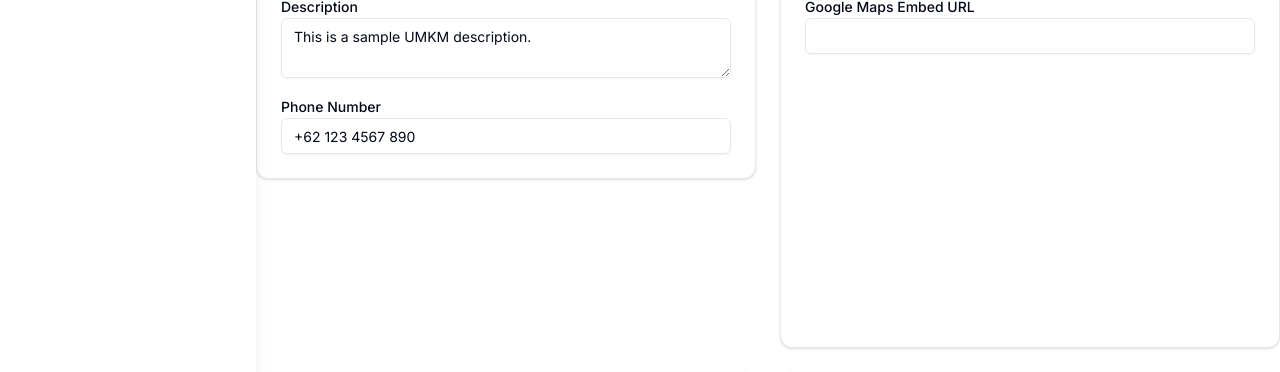
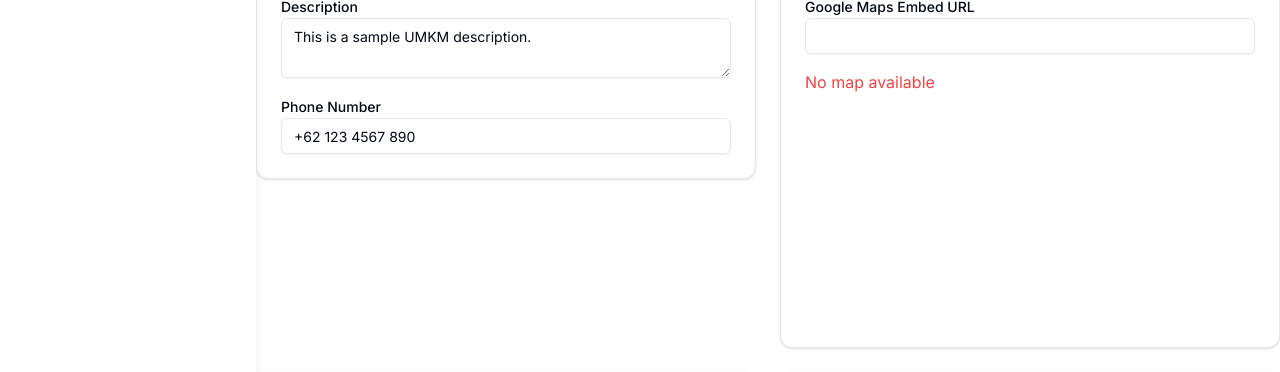
Before and after one commit to adindanabilakh/umkm_sellermuh, a Next.js app: page /umkm/1 in a window 1280 px wide. Shown: the part 304-676 px from the top of the page. Built offline with nearby package versions, Linux system fonts and the light colour scheme.

Commit message:
try deploy #6

```diff
--- a/app/umkm/[id]/page.tsx
+++ b/app/umkm/[id]/page.tsx
@@ -1,8 +1,12 @@
+"use client";
+import { useParams } from "next/navigation";
 import { UMKMDetailForm } from "@/components/umkm-detail-form";
 
-export default function UMKMDetailPage({ params }: { params: { id: string } }) {
+export default function UMKMDetailPage() {
+  const params = useParams<{ id: string }>();
+
   if (!params?.id) {
-    throw new Error("Invalid params: ID is missing.");
+    return <div>Error: Invalid ID</div>; // Bisa ganti dengan UI khusus
   }
 
   const umkmData = {
@@ -20,7 +24,6 @@ export default function UMKMDetailPage({ params }: { params: { id: string } }) {
   return (
     <div className="container mx-auto py-8">
       <h1 className="text-3xl font-bold mb-6">UMKM Details</h1>
-      {/* Kirimkan umkmData sebagai props ke Client Component */}
       <UMKMDetailForm umkmData={umkmData} />
     </div>
   );
--- a/components/add-product-form.tsx
+++ b/components/add-product-form.tsx
@@ -1,46 +1,67 @@
-"use client"
+"use client";
 
-import { useForm } from "react-hook-form"
-import { Input } from "@/components/ui/input"
-import { Label } from "@/components/ui/label"
-import { Button } from "@/components/ui/button"
-import { Textarea } from "@/components/ui/textarea"
+import { useForm } from "react-hook-form";
+import { Input } from "@/components/ui/input";
+import { Label } from "@/components/ui/label";
+import { Button } from "@/components/ui/button";
+import { Textarea } from "@/components/ui/textarea";
 
 interface ProductFormData {
-  name: string
-  description: string
-  price: number
+  name: string;
+  description: string;
+  price: number;
 }
 
-export function AddProductForm({ onAdd, onCancel }) {
+interface AddProductFormProps {
+  onAdd: (data: ProductFormData) => void; // Fungsi menerima data produk
+  onCancel: () => void; // Fungsi tanpa parameter
+}
+
+export function AddProductForm({ onAdd, onCancel }: AddProductFormProps) {
   const {
     register,
     handleSubmit,
     formState: { errors },
     reset,
-  } = useForm<ProductFormData>()
+  } = useForm<ProductFormData>();
 
   const onSubmit = (data: ProductFormData) => {
-    onAdd(data)
-    reset()
-  }
+    onAdd(data);
+    reset();
+  };
 
   return (
     <form onSubmit={handleSubmit(onSubmit)} className="space-y-4">
       <div>
         <Label htmlFor="name">Product Name</Label>
-        <Input id="name" {...register("name", { required: "Product name is required" })} />
-        {errors.name && <p className="text-sm text-red-500">{errors.name.message}</p>}
+        <Input
+          id="name"
+          {...register("name", { required: "Product name is required" })}
+        />
+        {errors.name && (
+          <p className="text-sm text-red-500">{errors.name.message}</p>
+        )}
       </div>
       <div>
         <Label htmlFor="description">Description</Label>
-        <Textarea id="description" {...register("description", { required: "Description is required" })} />
-        {errors.description && <p className="text-sm text-red-500">{errors.description.message}</p>}
+        <Textarea
+          id="description"
+          {...register("description", { required: "Description is required" })}
+        />
+        {errors.description && (
+          <p className="text-sm text-red-500">{errors.description.message}</p>
+        )}
       </div>
       <div>
         <Label htmlFor="price">Price (IDR)</Label>
-        <Input id="price" type="number" {...register("price", { required: "Price is required", min: 0 })} />
-        {errors.price && <p className="text-sm text-red-500">{errors.price.message}</p>}
+        <Input
+          id="price"
+          type="number"
+          {...register("price", { required: "Price is required", min: 0 })}
+        />
+        {errors.price && (
+          <p className="text-sm text-red-500">{errors.price.message}</p>
+        )}
       </div>
       <div className="flex justify-end space-x-2">
         <Button type="button" variant="outline" onClick={onCancel}>
@@ -49,5 +70,5 @@ export function AddProductForm({ onAdd, onCancel }) {
         <Button type="submit">Add Product</Button>
       </div>
     </form>
-  )
+  );
 }
--- a/components/metric-card.tsx
+++ b/components/metric-card.tsx
@@ -1,15 +1,25 @@
-import { motion } from "framer-motion"
-import { Card, CardContent, CardHeader, CardTitle } from "@/components/ui/card"
-import { ArrowDownIcon, ArrowUpIcon } from "lucide-react"
-import * as Icons from "lucide-react"
+import { motion } from "framer-motion";
+import { Card, CardContent, CardHeader, CardTitle } from "@/components/ui/card";
+import { ArrowDownIcon, ArrowUpIcon } from "lucide-react";
+import * as Icons from "lucide-react";
 
-export function MetricCard({ title, value, icon, change }) {
-  const Icon = Icons[icon]
-  const isPositive = change >= 0
-  const ChangeIcon = isPositive ? ArrowUpIcon : ArrowDownIcon
+interface MetricCardProps {
+  title: string;
+  value: number | string;
+  icon: keyof typeof Icons;
+  change: number;
+}
+
+export function MetricCard({ title, value, icon, change }: MetricCardProps) {
+  const Icon = Icons[icon] as React.ElementType;
+  const isPositive = change >= 0;
+  const ChangeIcon = isPositive ? ArrowUpIcon : ArrowDownIcon;
 
   return (
-    <motion.div whileHover={{ scale: 1.05 }} transition={{ type: "spring", stiffness: 400, damping: 10 }}>
+    <motion.div
+      whileHover={{ scale: 1.05 }}
+      transition={{ type: "spring", stiffness: 400, damping: 10 }}
+    >
       <Card>
         <CardHeader className="flex flex-row items-center justify-between space-y-0 pb-2">
           <CardTitle className="text-sm font-medium">{title}</CardTitle>
@@ -18,11 +28,18 @@ export function MetricCard({ title, value, icon, change }) {
         <CardContent>
           <div className="text-2xl font-bold">{value}</div>
           <p className="text-xs text-muted-foreground">
-            <ChangeIcon className={`mr-1 h-4 w-4 inline ${isPositive ? "text-green-500" : "text-red-500"}`} />
-            <span className={isPositive ? "text-green-500" : "text-red-500"}>{Math.abs(change)}%</span> from last month
+            <ChangeIcon
+              className={`mr-1 h-4 w-4 inline ${
+                isPositive ? "text-green-500" : "text-red-500"
+              }`}
+            />
+            <span className={isPositive ? "text-green-500" : "text-red-500"}>
+              {Math.abs(change)}%
+            </span>{" "}
+            from last month
           </p>
         </CardContent>
       </Card>
     </motion.div>
-  )
+  );
 }
--- a/components/product-table.tsx
+++ b/components/product-table.tsx
@@ -6,6 +6,14 @@ import { Button } from "@/components/ui/button"
 import { PlusCircle, Edit, Trash2 } from "lucide-react"
 import { AddProductForm } from "./add-product-form"
 import { Modal } from "./ui/modal"
+
+interface Product {
+  id: number;
+  name: string;
+  description: string;
+  price: number;
+}
+
 
 const initialProducts = [
   { id: 1, name: "Batik Shirt", description: "Handmade batik shirt with traditional patterns", price: 250000 },
@@ -19,10 +27,11 @@ export function ProductTable() {
   const [products, setProducts] = useState(initialProducts)
   const [isModalOpen, setIsModalOpen] = useState(false)
 
-  const addProduct = (newProduct) => {
-    setProducts([...products, { ...newProduct, id: products.length + 1 }])
-    setIsModalOpen(false)
-  }
+  const addProduct = (newProduct: Omit<Product, "id">) => {
+    setProducts([...products, { ...newProduct, id: products.length + 1 }]);
+    setIsModalOpen(false);
+  };
+
 
   const deleteProduct = (id: number) => {
     setProducts(products.filter((product) => product.id !== id))
--- a/components/revenue-chart.tsx
+++ b/components/revenue-chart.tsx
@@ -1,7 +1,7 @@
 "use client"
 
 import { Card, CardContent, CardHeader, CardTitle } from "@/components/ui/card"
-import { Bar, BarChart, ResponsiveContainer, XAxis, YAxis, Tooltip, CartesianGrid } from "recharts"
+import { Bar, BarChart, ResponsiveContainer, XAxis, YAxis, Tooltip, TooltipProps, CartesianGrid } from "recharts"
 
 const data = [
   { name: "Jan", total: 4500, newCustomers: 120, avgOrderValue: 37.5 },
@@ -18,19 +18,20 @@ const data = [
   { name: "Dec", total: 10000, newCustomers: 350, avgOrderValue: 28.6 },
 ]
 
-const CustomTooltip = ({ active, payload, label }) => {
-  if (active && payload && payload.length) {
+const CustomTooltip: React.FC<TooltipProps<number, string>> = ({ active, payload, label }) => {
+  if (active && payload?.length) {
     return (
       <div className="bg-background border rounded p-2 shadow-lg">
         <p className="font-bold">{label}</p>
-        <p className="text-sm">Revenue: ${payload[0].value.toLocaleString()}</p>
-        <p className="text-sm">New Customers: {payload[0].payload.newCustomers}</p>
-        <p className="text-sm">Avg Order Value: ${payload[0].payload.avgOrderValue.toFixed(2)}</p>
+        <p className="text-sm">Revenue: ${payload[0].value?.toLocaleString()}</p>
+        <p className="text-sm">New Customers: {payload[0].payload?.newCustomers}</p>
+        <p className="text-sm">Avg Order Value: ${payload[0].payload?.avgOrderValue?.toFixed(2)}</p>
       </div>
-    )
+    );
   }
-  return null
-}
+  return null;
+};
+
 
 export function RevenueChart() {
   return (
--- a/components/umkm-detail-form.tsx
+++ b/components/umkm-detail-form.tsx
@@ -28,7 +28,7 @@ export function UMKMDetailForm({
       name: "",
       description: "",
       location: "",
-      mapUrl: "https://www.google.com/maps/embed?...",
+      mapUrl: "https://www.google.com/maps/embed?...", // ✅ Pastikan ini ada
       phoneNumber: "",
       openingHours: "",
       closingHours: "",
@@ -101,6 +101,7 @@ export function UMKMDetailForm({
                 />
               </div>
               <div className="aspect-video">
+                {watch("mapUrl") ? (
                   <iframe
                     src={watch("mapUrl")}
                     width="100%"
@@ -110,6 +111,9 @@ export function UMKMDetailForm({
                     loading="lazy"
                     referrerPolicy="no-referrer-when-downgrade"
                   ></iframe>
+                ) : (
+                  <p className="text-red-500">No map available</p>
+                )}
               </div>
             </CardContent>
           </Card>
--- a/components/umkm-table.tsx
+++ b/components/umkm-table.tsx
@@ -1,9 +1,30 @@
-import { Table, TableBody, TableCell, TableHead, TableHeader, TableRow } from "@/components/ui/table"
-import { Badge } from "@/components/ui/badge"
+import {
+  Table,
+  TableBody,
+  TableCell,
+  TableHead,
+  TableHeader,
+  TableRow,
+} from "@/components/ui/table";
+import { Badge } from "@/components/ui/badge";
 
 const umkmData = [
-  { id: 1, name: "Warung Sate Madura", owner: "Pak Slamet", category: "Food", revenue: "$2,500", status: "Active" },
-  { id: 2, name: "Batik Pekalongan", owner: "Ibu Siti", category: "Textile", revenue: "$3,800", status: "Active" },
+  {
+    id: 1,
+    name: "Warung Sate Madura",
+    owner: "Pak Slamet",
+    category: "Food",
+    revenue: "$2,500",
+    status: "Active",
+  },
+  {
+    id: 2,
+    name: "Batik Pekalongan",
+    owner: "Ibu Siti",
+    category: "Textile",
+    revenue: "$3,800",
+    status: "Active",
+  },
   {
     id: 3,
     name: "Toko Elektronik Jaya",
@@ -20,8 +41,15 @@ const umkmData = [
     revenue: "$1,900",
     status: "Active",
   },
-  { id: 5, name: "Kopi Gayo Aceh", owner: "Aminah", category: "Food & Beverage", revenue: "$3,100", status: "Active" },
-]
+  {
+    id: 5,
+    name: "Kopi Gayo Aceh",
+    owner: "Aminah",
+    category: "Food & Beverage",
+    revenue: "$3,100",
+    status: "Active",
+  },
+];
 
 export function UMKMTable() {
   return (
@@ -46,12 +74,16 @@ export function UMKMTable() {
               <TableCell>{umkm.category}</TableCell>
               <TableCell>{umkm.revenue}</TableCell>
               <TableCell>
-                <Badge variant={umkm.status === "Active" ? "success" : "destructive"}>{umkm.status}</Badge>
+                <Badge
+                  variant={umkm.status === "Active" ? "default" : "destructive"}
+                >
+                  {umkm.status}
+                </Badge>
               </TableCell>
             </TableRow>
           ))}
         </TableBody>
       </Table>
     </div>
-  )
+  );
 }
```
Also changed, not shown: components/category-distribution.tsx (+75 -29 lines), components/sidebar.tsx (+7 -1 lines). Lines whose indentation alone changed are shown as unchanged.
